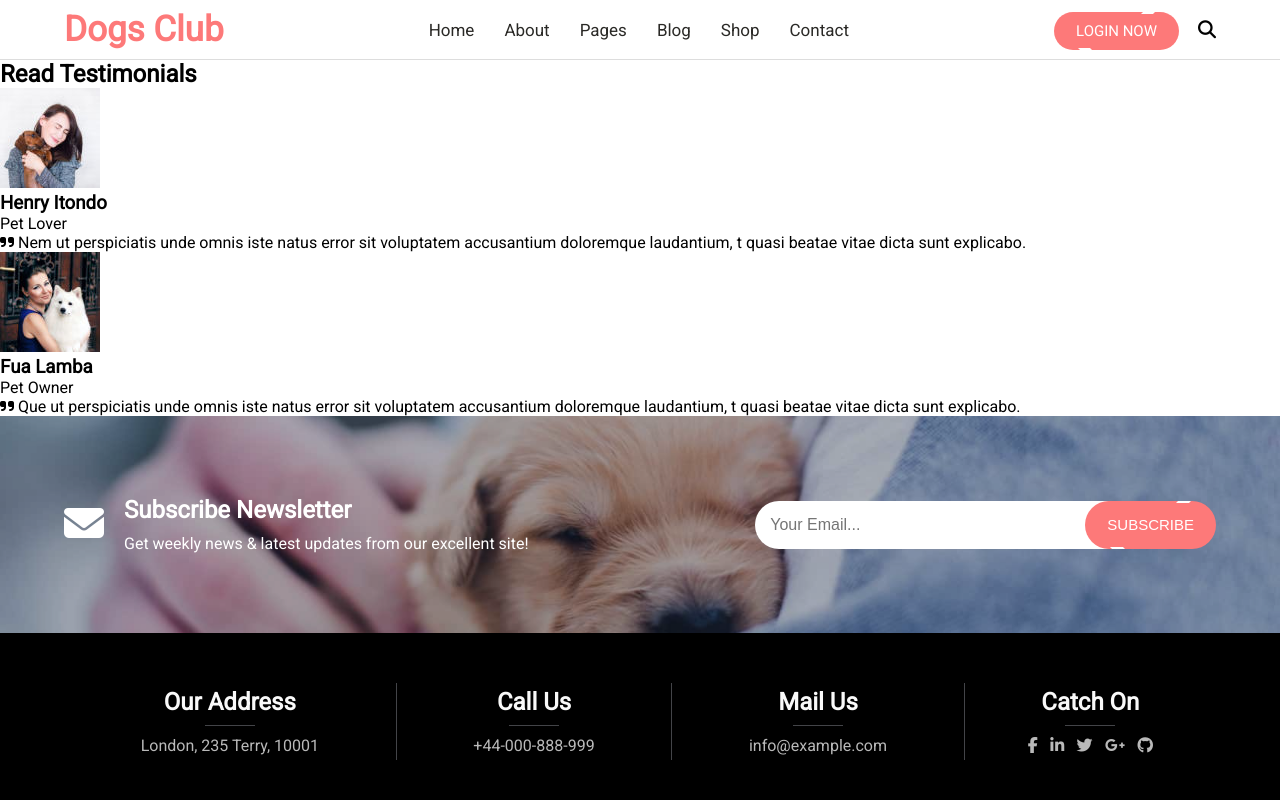
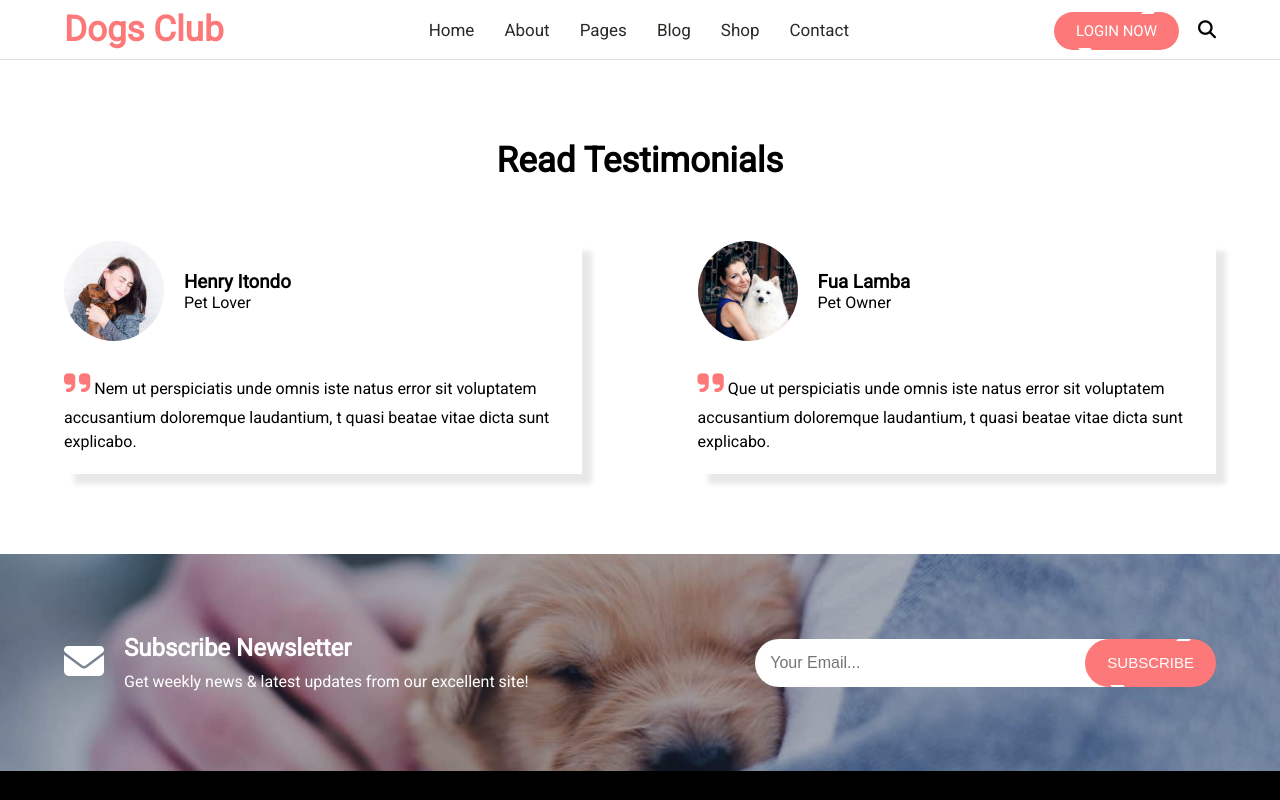
Before and after one commit to CasasPIERO/External-Project, a plain HTML site: page index.html in a window 1280 px wide. Shown: the top 800 px of the page. Drawn offline with Linux system fonts and the light colour scheme; a web font is replaced by a local one.

Commit message:
Adding Styles to the testimonials section

```diff
--- a/css/styles.css
+++ b/css/styles.css
@@ -130,6 +130,56 @@ a{
     cursor: pointer;
 }
 /* FIN ESTILOS NAVEGACION */
+
+/* INICIO ESTILOS SECCION TESTIMONIOS */
+.testimonios-contain{
+    width: 100%;
+    padding: 80px 0;
+}
+.testimonios{
+    width: 90%;
+    max-width: 1300px;
+    margin: 0 auto;
+}
+.testimonios h2{
+    text-align: center;
+    font-size: 35px;
+    margin-bottom: 60px;
+}
+.testimonios-users{
+    width: 100%;
+    display: flex;
+    justify-content: space-between;
+}
+.user{
+    width: 45%;
+    box-shadow: 10px 10px 5px 0px rgba(0,0,0,0.09);
+    -webkit-box-shadow: 10px 10px 5px 0px rgba(0,0,0,0.09);
+    -moz-box-shadow: 10px 10px 5px 0px rgba(0,0,0,0.09);
+}
+.user-header{
+    display: flex;
+    align-items: center;
+}
+.user-header img{
+    border-radius: 50%;
+    transition: all .3s;
+    margin-right: 20px;
+}
+.user-header img:hover{
+    opacity: .75;
+}
+.user > p{
+    margin-top: 20px;
+    margin-bottom: 20px;
+    padding-right: 15px;
+    line-height: 1.5;
+}
+.user > p span{
+    color: var(--theme-color-2);
+    font-size: 30px;
+}
+/* FIN ESTILOS SECCION TESTIMONIOS */
 
 /* INICIO ESTILOS SECCION SUSCRIBCION */
 .suscribe{
@@ -441,6 +491,20 @@ a{
     /* FIN ESTILOS FOOTER */
 }
 
+@media screen and (max-width: 640px) {
+    /* INICIO ESTILOS SECCION TESTIMONIOS */
+    .testimonios-users{
+        flex-direction: column;
+    }
+    .user{
+        width: 100%;
+    }
+    .user:first-child{
+        margin-bottom: 60px;
+    }
+    /* FIN ESTILOS SECCION TESTIMONIOS */
+}
+
 @media screen and (max-width: 477px){
     /* INICIO ESTILOS SECCION SUSCRIBCION */
     .suscribe-text{
```
